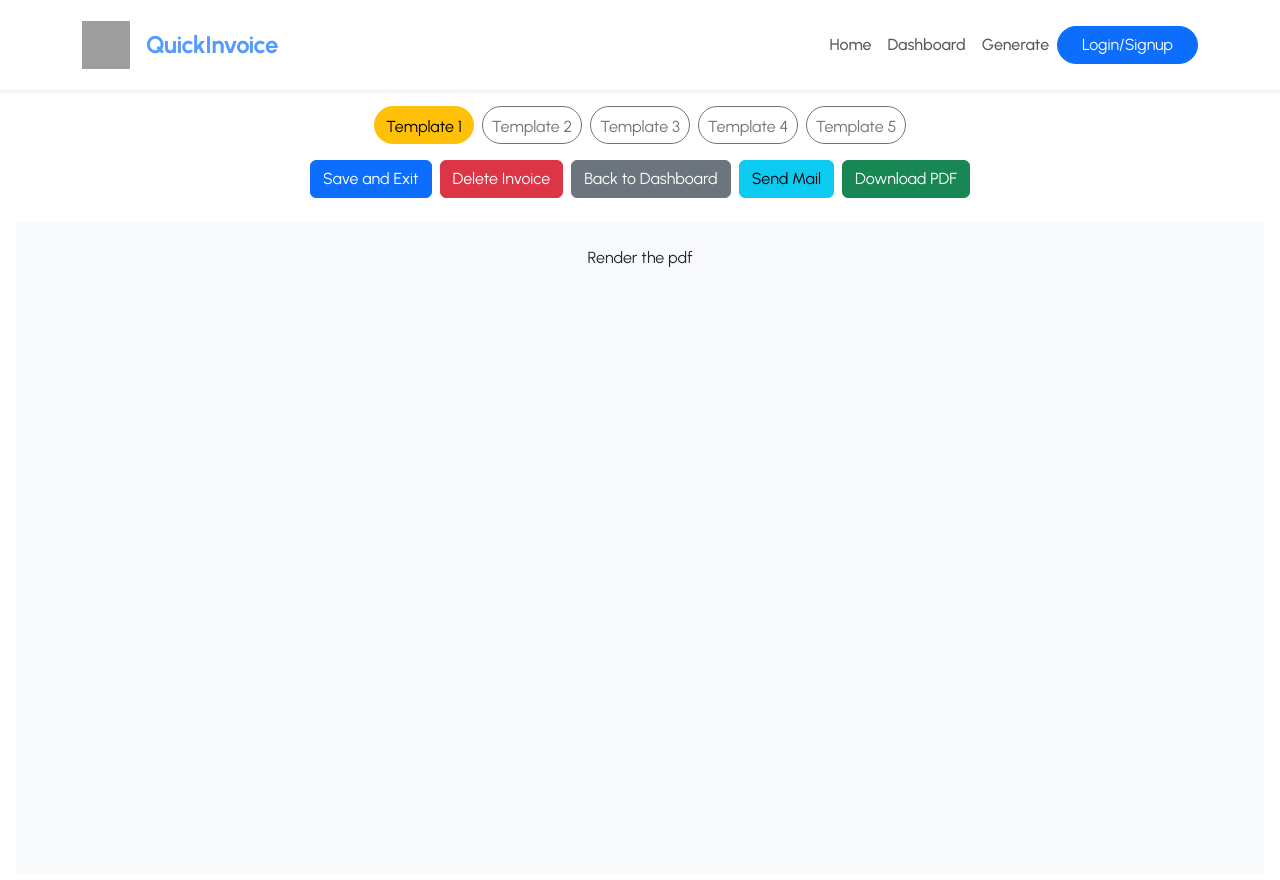
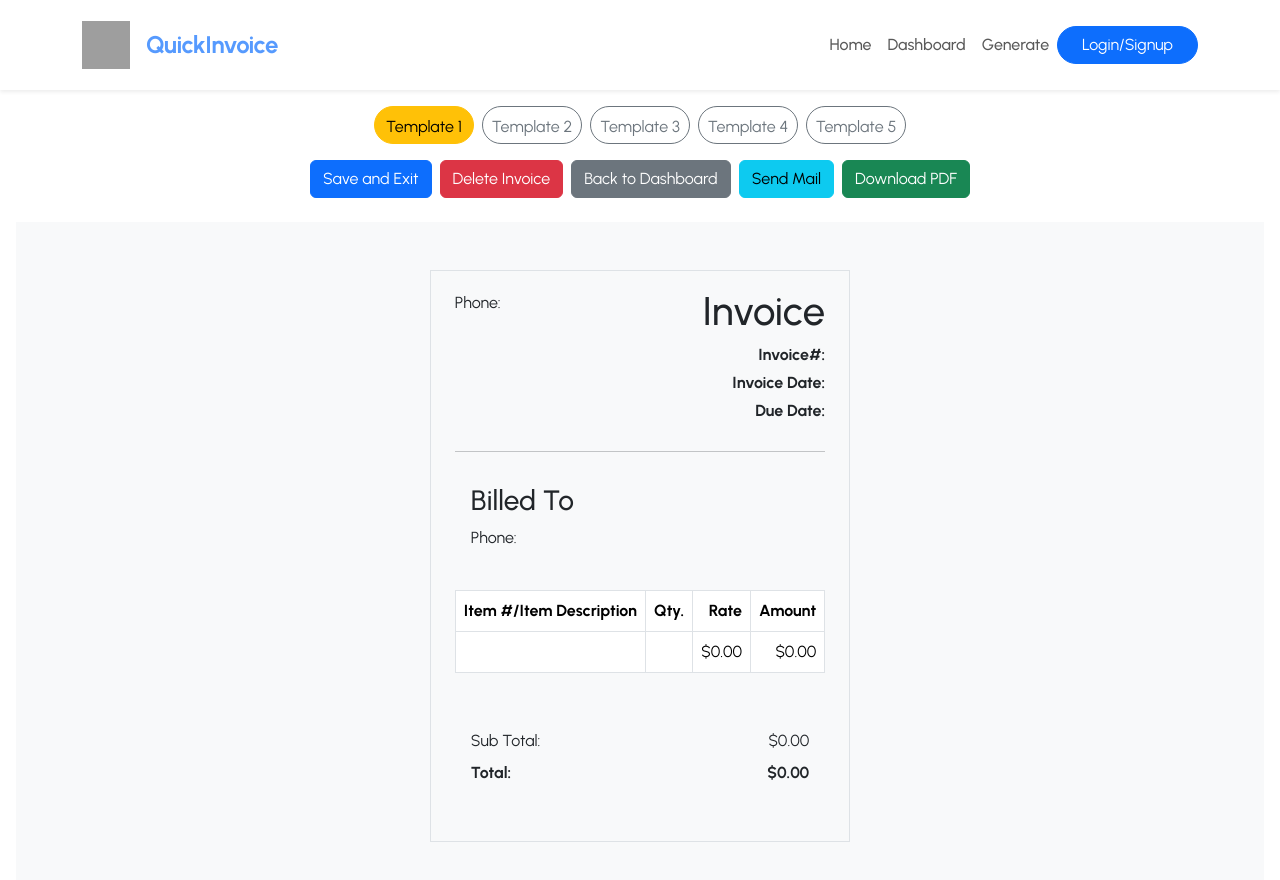
Before and after one commit to tharani-2006/Invoice-generator-application, a React (Vite) app in the folder client/: page /preview in a window 1280 px wide. Shown: the top 880 px of the page. Built offline with nearby package versions, Linux system fonts and the light colour scheme; grey boxes are pictures that could not be loaded.

Commit message:
develop template1 html part

```diff
--- a/client/src/components/InvoicePreview.jsx
+++ b/client/src/components/InvoicePreview.jsx
@@ -1,9 +1,14 @@
 import { forwardRef } from "react"
+import Template1 from "../templates/Template1/Template1"
+import { formatInvoiceData } from "../util/formatInvoiceData"
 
 const InvoicePreview = forwardRef(({invoiceData, template}, ref) => {
+
+    const formattedData = formatInvoiceData(invoiceData)
+
     return (
         <div ref={ref} className="invoice-preview container px-2 py-2 overflow-x-auto">
-            Render the pdf
+            <Template1 data={formattedData} />
         </div>
     )
 })
--- /dev/null
+++ b/client/src/templates/Template1/Template1.jsx
@@ -0,0 +1,158 @@
+import './Template1.css';
+import React from 'react'
+
+const Template1 = ({ data }) => {
+    return (
+
+        <div className="template1 border rounder mx-auto my-4 px-sm-4 py-3 w-100">
+            {/* Header Section */}
+            <div className="row mb-4">
+                <div className="col-md-6 mb-3 mb-md-0">
+                    {data.companyLogo && (
+                        <div className="mb-2">
+                            <img src={data.companyLogo} alt="Company Logo" width={98} />
+                        </div>
+                    )}
+                    <h2 className="mb-1 company-title">{data.companyName}</h2>
+                    <p className="mb-1">{data.companyAddress}</p>
+                    <p className="mb-0">Phone: {data.companyPhone}</p>
+                </div>
+
+                <div className="col-md-6 text-start text-md-end">
+                    <h1 className="mb-2 invoice-title">Invoice</h1>
+                    <div className="d-flex flex-column flex-md-row justify-content-md-end gap-2 gap-md-4">
+                        <div className="w-100 w-md-50 mb-3 mb-md-0">
+                            <p className="mb-1">
+                                <strong>Invoice#:</strong> {data.invoiceNumber}
+                            </p>
+                            <p className="mb-1">
+                                <strong>Invoice Date:</strong> {data.invoiceDate}
+                            </p>
+                            <p className="mb-1">
+                                <strong>Due Date:</strong> {data.paymentDate}
+                            </p>
+                        </div>
+                    </div>
+                </div>
+            </div>
+
+            <hr className="my-3 orange-border" />
+
+            {/* Billing section */}
+            <di className="row g-3 mb-4">
+                {data.shippingName && data.shippingAddress && data.shippingPhone && (
+                    <div className="col-md-6">
+                        <div className="p-3 rounded h-100 billing-box">
+                            <h3 className="mb-2 billing-title">Shipped To</h3>
+                            <p className="mb-1">
+                                <strong>{data.shippingName}</strong>
+                            </p>
+                            <p className="mb-1">
+                                {data.shippingAddress}
+                            </p>
+                            <p className="mb-0">
+                                Phone: {data.shippingPhone}
+                            </p>
+                        </div>
+                    </div>
+                )}
+
+                <div className="col-md-6">
+                    <div className="p-3 rounded h-100 billing-box">
+                        <h3 className="mb-2 billing-title">Billed To</h3>
+                        <p className="mb-1">
+                            <strong>{data.billingName}</strong>
+                        </p>
+                        <p className="mb-1">
+                            {data.billingAddress}
+                        </p>
+                        <p className="mb-0">
+                            Phone: {data.billingPhone}
+                        </p>
+                    </div>
+                </div>
+            </di>
+
+            {/* Items Section */}
+            <div className="mb-4">
+                <div className="table-responsive">
+                    <table className="table table-bordered">
+                        <thead>
+                            <tr>
+                                <th className='p-2 table-header'>Item #/Item Description</th>
+                                <th className='p-2 text-center table-header'>Qty.</th>
+                                <th className='p-2 text-end table-header'>Rate</th>
+                                <th className='p-2 text-end table-header'>Amount</th>
+                            </tr>
+                        </thead>
+                        <tbody>
+                            {data.items.map((item, index) => (
+                                <tr key={index}>
+                                    <td className="p-2">{item.name}</td>
+                                    <td className="p-2 text-center">{item.qty}</td>
+                                    <td className="p-2 text-end ">${Number(item.amount)?.toFixed(2)}</td>
+                                    <td className="p-2 text-end">${(Number(item.qty) * Number(item.amount)).toFixed(2)}</td>
+                                </tr>
+                            ))}
+                        </tbody>
+                    </table>
+                </div>
+            </div>
+
+            {/* Totals Section */}
+            <div className="mb-4">
+                <div className="d-flex justify-content-end">
+                    <div className="p-3 w-100 totals-box" stlye={{ maxWidth: "300px" }}>
+                        <div className="d-flex justify-content-between mb-2">
+                            <span>Sub Total: </span>
+                            <span>${data.subtotal.toFixed(2)}</span>
+                        </div>
+                        {data.tax > 0 && (
+                            <div className="d-flex justify-content-between mb-2">
+                                <span>Tax ({data.tax}%):</span>
+                                <span>${data.taxAmount.toFixed(2)}</span>
+                            </div>
+                        )}
+                        <div className="d-flex justify-content-between fw-bold total-highlight">
+                            <span>Total: </span>
+                            <span>${data.total.toFixed(2)}</span>
+                        </div>
+                    </div>
+                </div>
+            </div>
+
+            {/* Bank Account Section */}
+            {(data.accountName || data.accountNumber || data.accountIfscCode) && (
+                <div className="mt-4">
+                    <h3 className="mb-2 billing-title">Bank Account Details</h3>
+                    {data.accountName && (
+                        <p className="mb-1">
+                            <strong>Account Holder:</strong> {data.accountName}
+                        </p>
+                    )}
+                    {data.accountNumber && (
+                        <p className="mb-1">
+                            <strong>Account Number:</strong> {data.accountNumber}
+                        </p>
+                    )}
+                    {data.accountIfscCode && (
+                        <p className="mb-0">
+                            <strong>IFSC Code:</strong> {data.accountIfscCode}
+                        </p>
+                    )}
+                </div>
+            )}
+
+            {/* Notes Section */}
+            {data.notes && (
+                <div className="mt-4">
+                    <h3 className="mb-2 billing-title">Remarks</h3>
+                    <p className='mb-0'>{data.notes}</p>
+                </div>
+            )}
+
+        </div>
+    )
+}
+
+export default Template1
```
Also changed, not shown: client/src/templates/Template1/Template1.css (added), client/src/templates/Template2/Template2.css (added), client/src/templates/Template2/Template2.jsx (added).
